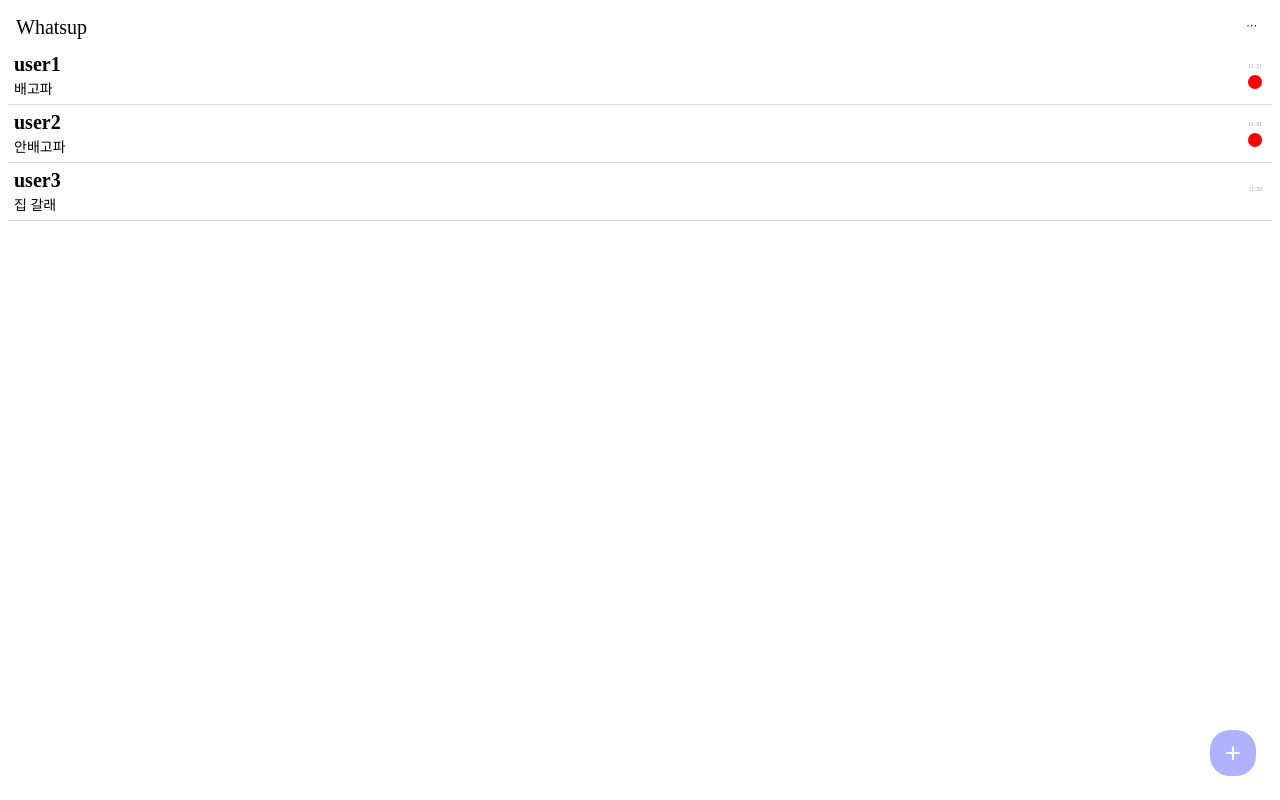
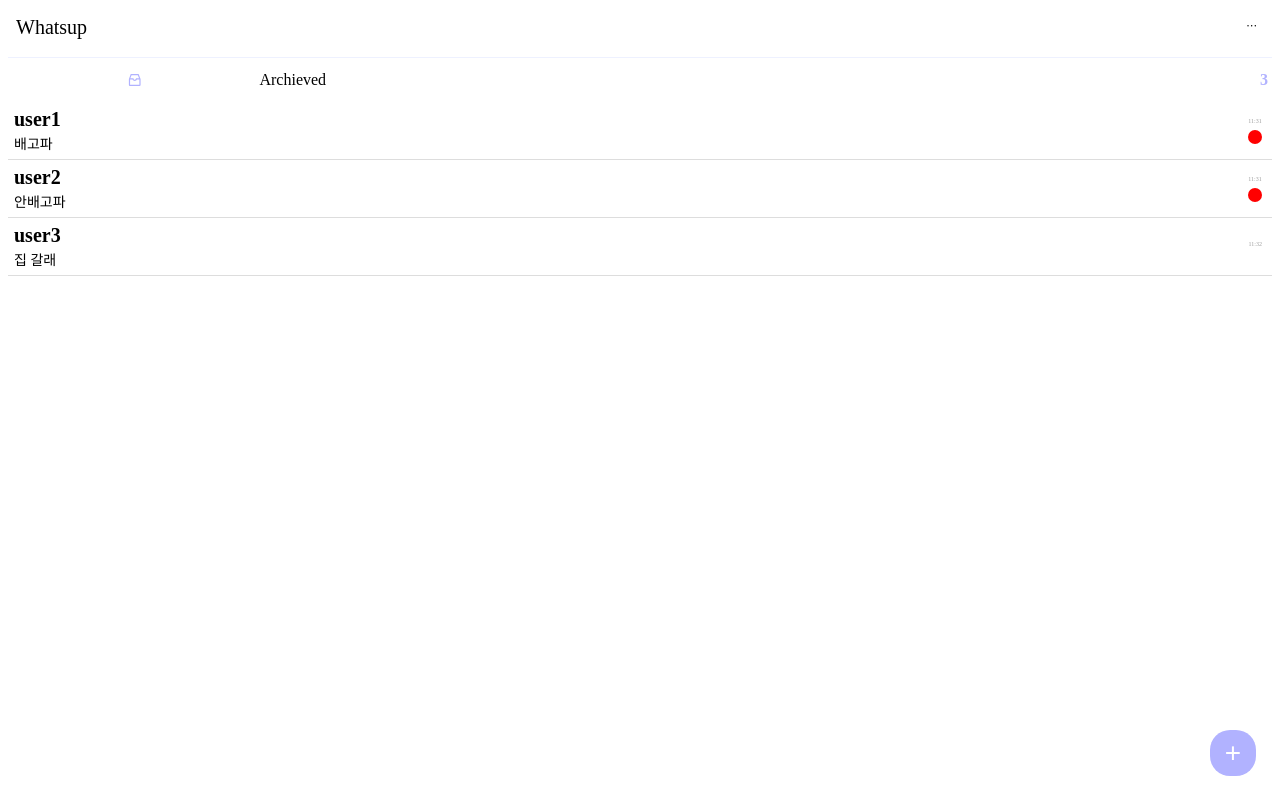
Before and after one commit to 1sTeam/react-spring-chat-frontend, a React (Create React App) app: page / in a window 1280 px wide. Built offline with nearby package versions, Linux system fonts and the light colour scheme.

Commit message:
[Feat] : 채팅방 목록 bar 추가

```diff
--- /dev/null
+++ b/src/components/ChatListBar.js
@@ -0,0 +1,14 @@
+import { AiOutlineInbox } from "react-icons/ai";
+import "../css/ChatListBar.css";
+
+function ChatListBar({ roomCount }) {
+  return (
+    <div className="listBar">
+      <AiOutlineInbox className="barLogo" />
+      <div className="barTitle">Archieved</div>
+      <div className="barCount">{roomCount} </div>
+    </div>
+  );
+}
+
+export default ChatListBar;
--- a/src/components/Header.js
+++ b/src/components/Header.js
@@ -1,7 +1,7 @@
 import { useEffect } from "react";
 import { AiOutlineEllipsis, AiOutlineLeft } from "react-icons/ai";
 import { useNavigate } from "react-router-dom";
-import styles from "../css/Header.css";
+import "../css/Header.css";
 
 function Header({ title, backBtn, etcBtn }) {
   const navigate = useNavigate();
--- /dev/null
+++ b/src/css/ChatListBar.css
@@ -0,0 +1,24 @@
+.listBar {
+  display: flex;
+  height: 40px;
+  padding: 2px;
+  margin-top: 10px;
+  border-top: 1px #eef1ff solid;
+  align-items: center;
+}
+
+.barLogo {
+  flex-grow: 1;
+  color: #b1b2ff;
+  font-weight: bold;
+}
+.barTitle {
+  flex-grow: 3;
+}
+.barCount {
+  flex-grow: 1;
+  color: #b1b2ff;
+  text-align: right;
+  margin-right: 2px;
+  font-weight: bold;
+}
--- a/src/routers/ChatList.js
+++ b/src/routers/ChatList.js
@@ -2,9 +2,11 @@ import { useEffect, useState } from "react";
 import { useNavigate } from "react-router-dom";
 import Header from "../components/Header";
 import ChatListItem from "../components/ChatListItem";
+import ChatListBar from "../components/ChatListBar";
 import Style from "../css/ChatList.css";
 
 function ChatList() {
+  const [roomCount, setRoomCount] = useState(3);
   const [chatInfo, setChatInfo] = useState([
     {
       chatRoomName: "user1",
@@ -38,6 +40,7 @@ function ChatList() {
   return (
     <div style={Style}>
       <Header title="Whatsup" backBtn={false} etcBtn={false} />
+      <ChatListBar roomCount={roomCount} />
       <div className="chatList">
         {chatInfo.map((g) => (
           <ChatListItem
```
